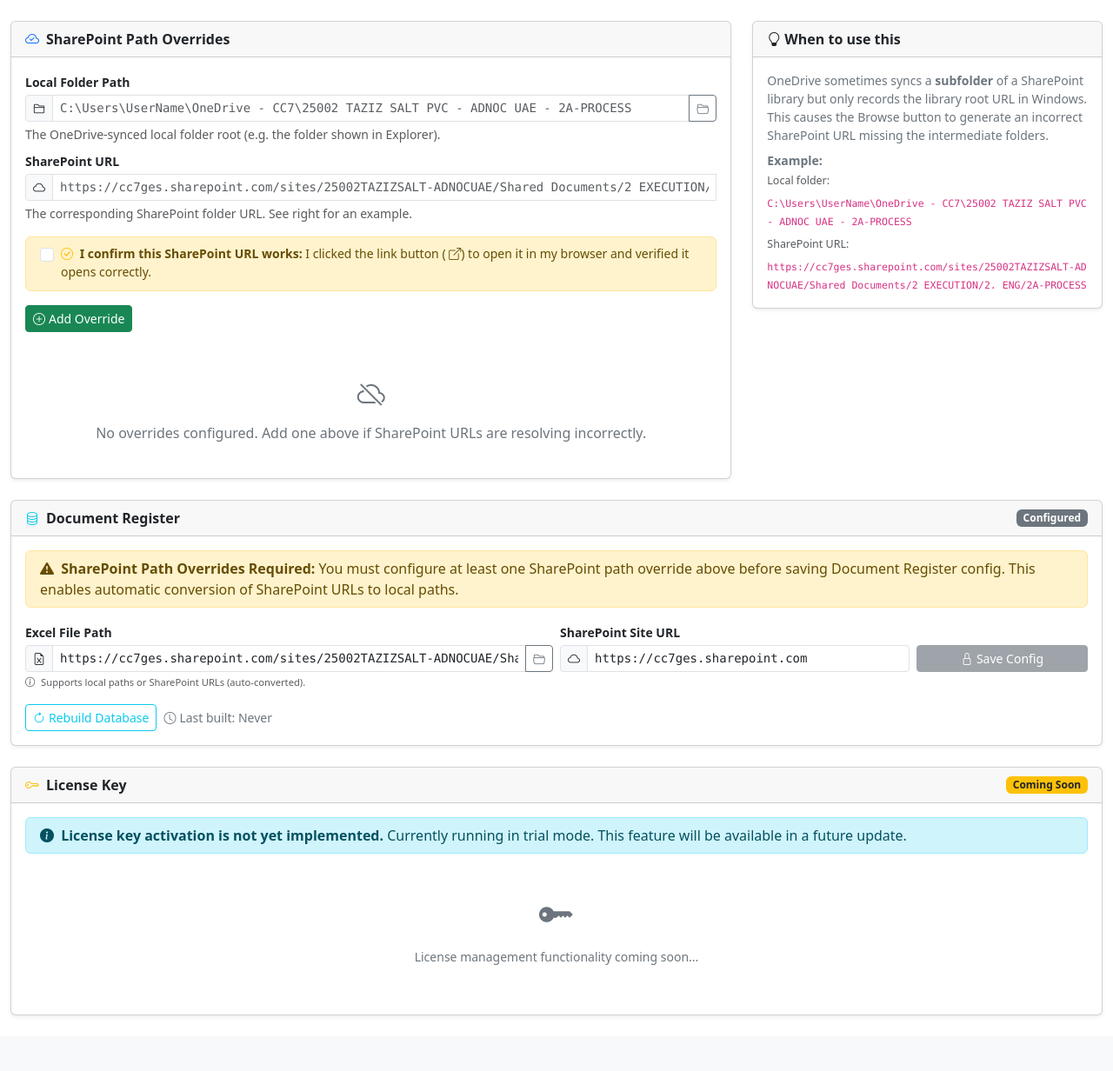
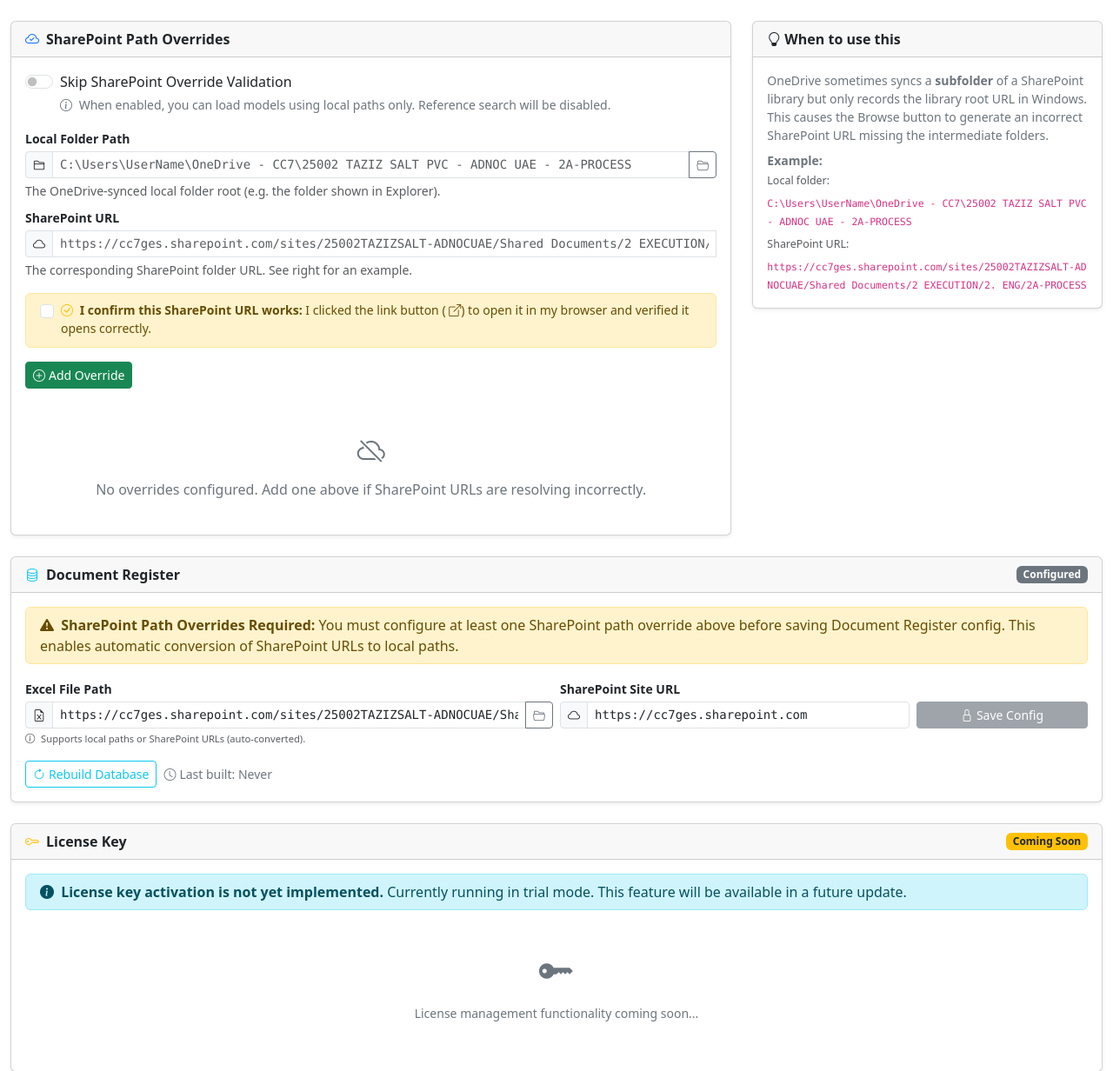
Before and after one commit to Unmask06/pyKorf, a Flask app: page /preferences in a window 1280 px wide. Shown: the part 57-1289 px from the top of the page at 87% size. Before the commit the page ends 1225 px from the top, so only its background shows below. Run offline with Flask 3, Linux system fonts and the light colour scheme; parts of the project's set-up code (start-up, migrations or seed data) failed here and were passed over; some libraries are stand-ins or nearby versions.

Commit message:
feat: Add SharePoint override toggle to skip validation
- Add skip_sp_override preference (default: false)
- Toggle positioned at top of SharePoint Path Overrides section
- When enabled: allows loading models with local paths only
- Reference search disabled when toggle is ON
- Default SharePoint URLs hidden when toggle is ON
- Auto-detect: if overrides exist, toggle defaults to OFF
- Help text explains consequences of enabling toggle
- Fixes report.py to include remarks and hold in Excel export

```diff
--- a/pykorf/app/operation/config/config.py
+++ b/pykorf/app/operation/config/config.py
@@ -59,9 +59,11 @@ from pykorf.app.operation.config.preferences import (
     get_global_parameters_selected,
     get_license_key,
     get_sp_overrides,
+    get_skip_sp_override,
     get_trial_start,
     set_license_key,
     set_sp_overrides,
+    set_skip_sp_override,
     set_trial_start,
     get_last_batch_folder_path,
     get_last_report_path,
@@ -125,6 +127,7 @@ __all__ = [
     "get_pms_path",
     "get_project_info_overrides",
     "get_recent_files",
+    "get_skip_sp_override",
     "get_sp_overrides",
     "get_stream_excel_last_imported",
     "get_stream_path",
@@ -152,6 +155,7 @@ __all__ = [
     "set_pms_excel_last_imported",
     "set_pms_excel_path",
     "set_project_info_overrides",
+    "set_skip_sp_override",
     "set_sp_overrides",
     "set_stream_excel_last_imported",
     "set_trial_start",
--- a/pykorf/app/operation/config/preferences.py
+++ b/pykorf/app/operation/config/preferences.py
@@ -300,6 +300,28 @@ def set_sp_overrides(overrides: dict[str, str]) -> None:
     save_config(config)
 
 
+def get_skip_sp_override() -> bool:
+    """Check if SharePoint override validation should be skipped.
+
+    Returns:
+        True if validation should be skipped (allow local paths only).
+        False by default (SharePoint overrides required).
+    """
+    config = load_config()
+    return config.get("skip_sp_override", False)
+
+
+def set_skip_sp_override(skip: bool) -> None:
+    """Save the skip SharePoint override preference.
+
+    Args:
+        skip: True to skip validation, False to require overrides.
+    """
+    config = load_config()
+    config["skip_sp_override"] = skip
+    save_config(config)
+
+
 def get_trial_start() -> str | None:
     """Get the ISO date string of when the trial period started.
 
--- a/pykorf/app/routes/preferences.py
+++ b/pykorf/app/routes/preferences.py
@@ -17,10 +17,12 @@ from pykorf.app.operation.config.preferences import (
     get_doc_register_sp_site_url,
     get_license_key,
     get_sp_overrides,
+    get_skip_sp_override,
     set_doc_register_excel_path,
     set_doc_register_sp_site_url,
     set_license_key,
     set_sp_overrides,
+    set_skip_sp_override,
 )
 from pykorf.app.operation.integration.sharepoint import clear_cache
 
@@ -233,6 +235,17 @@ def preferences_page():
                     "msg": "Both local path and SharePoint URL are required.",
                 }
 
+        elif action == "set_skip_sp_override":
+            skip = request.form.get("skip_sp_override") == "on"
+            set_skip_sp_override(skip)
+            _clear_config_cache()
+            flash = {
+                "type": "success" if skip else "info",
+                "msg": "SharePoint override validation "
+                + ("disabled" if skip else "enabled")
+                + ".",
+            }
+
         elif action == "set_doc_register_config":
             from pykorf.app.doc_register.excel_to_db import build_db_from_excel
             from pykorf.app.operation.integration.sharepoint import get_local_path_from_sp_url
@@ -303,10 +316,23 @@ def preferences_page():
     doc_register_excel_path_saved = get_doc_register_excel_path()
     doc_register_sp_site_url_saved = get_doc_register_sp_site_url()
     doc_register_db_last_imported_val = get_doc_register_db_last_imported()
+    skip_sp_override = get_skip_sp_override()
 
     # Get default Document Register URL from project_defaults.toml (cached)
     defaults = _get_project_defaults()
-    default_doc_register_url = defaults.get("sharepoint", {}).get("doc_register_url", "")
+
+    # Auto-detect toggle state: if overrides exist, default to OFF (enforce validation)
+    if not skip_sp_override and len(overrides) > 0:
+        skip_sp_override = False
+    elif not skip_sp_override and len(overrides) == 0:
+        # No overrides configured - user can enable toggle to skip validation
+        skip_sp_override = get_skip_sp_override()  # Keep saved preference
+
+    # Default URL handling: hide when skip_sp_override is ON
+    if skip_sp_override:
+        default_doc_register_url = ""  # Hidden, user must enter local path
+    else:
+        default_doc_register_url = defaults.get("sharepoint", {}).get("doc_register_url", "")
 
     # Use saved path or default if blank
     doc_register_excel_path = doc_register_excel_path_saved or default_doc_register_url
@@ -335,4 +361,5 @@ def preferences_page():
         dr_flash=dr_flash,
         default_doc_register_url=default_doc_register_url,
         sp_overrides_configured=sp_overrides_configured,
+        skip_sp_override=skip_sp_override,
     )
--- a/pykorf/app/routes/report.py
+++ b/pykorf/app/routes/report.py
@@ -91,6 +91,8 @@ def generate_report():
 
                 ref_store = ReferencesStore.load(kdf_path) if kdf_path else None
                 basis = ref_store.basis if ref_store else ""
+                remarks = ref_store.remarks if ref_store else ""
+                hold = ref_store.hold if ref_store else ""
                 references = (
                     [
                         {
@@ -107,8 +109,8 @@ def generate_report():
                 exporter = ResultExporter(
                     model,
                     basis=basis,
-                    remarks=ref_store.remarks if ref_store else "",
-                    hold=ref_store.hold if ref_store else "",
+                    remarks=remarks,
+                    hold=hold,
                     references=references,
                 )
                 exporter.export_to_excel(str(report_file))
--- a/pykorf/app/templates/file_picker.html
+++ b/pykorf/app/templates/file_picker.html
@@ -17,7 +17,7 @@
     <div class="alert alert-warning" role="alert">
       <div class="fw-semibold mb-1"><i class="bi bi-shield-lock-fill me-1"></i>Setup Required Before Opening a Model</div>
       <ul class="mb-2 ps-3 small">
-        {% if not sp_ok %}
+        {% if not sp_ok and not skip_sp_override %}
         <li>SharePoint Override — not configured</li>
         {% endif %}
         {% if not doc_register_ok %}
--- a/pykorf/app/templates/preferences.html
+++ b/pykorf/app/templates/preferences.html
@@ -8,6 +8,33 @@ head_extra %}{% endblock %} {% block content %}
         <i class="bi bi-cloud-check text-primary"></i>SharePoint Path Overrides
       </div>
       <div class="card-body">
+        <!-- Skip SharePoint Override Toggle -->
+        <form method="post" action="/preferences" class="mb-3">
+          <input type="hidden" name="action" value="set_skip_sp_override" />
+          <div class="form-check form-switch">
+            <input
+              class="form-check-input"
+              type="checkbox"
+              id="skip_sp_override"
+              name="skip_sp_override"
+              {%
+              if
+              skip_sp_override
+              %}checked{%
+              endif
+              %}
+              onchange="this.form.submit()"
+            />
+            <label class="form-check-label" for="skip_sp_override">
+              Skip SharePoint Override Validation
+            </label>
+            <small class="text-secondary d-block mt-1">
+              <i class="bi bi-info-circle me-1"></i>
+              When enabled, you can load models using local paths only. Reference search will be disabled.
+            </small>
+          </div>
+        </form>
+
         {% if flash %}
         <div
           class="alert alert-{{ flash.type }} alert-dismissible fade show py-2"
@@ -315,7 +342,7 @@ head_extra %}{% endblock %} {% block content %}
         </div>
         {% endif %}
 
-        {% if not sp_overrides_configured %}
+        {% if not sp_overrides_configured and not skip_sp_override %}
         <div class="alert alert-warning py-2 mb-3">
           <i class="bi bi-exclamation-triangle-fill me-1"></i>
           <strong>SharePoint Path Overrides Required:</strong>
@@ -344,7 +371,7 @@ head_extra %}{% endblock %} {% block content %}
                 class="form-control font-monospace"
                 id="dr_excel_path"
                 name="dr_excel_path"
-                placeholder="{{ default_doc_register_url or 'C:\path\to\Document Register.xlsx' }}"
+                placeholder="{% if skip_sp_override %}C:\path\to\Document Register.xlsx{% else %}{{ default_doc_register_url or 'C:\path\to\Document Register.xlsx' }}{% endif %}"
                 value="{{ doc_register_excel_path or '' }}"
                 autocomplete="off"
               />
@@ -361,7 +388,7 @@ head_extra %}{% endblock %} {% block content %}
             <div class="form-text" style="font-size: 0.7rem;">
               <i class="bi bi-info-circle me-1"></i>
               Supports local paths or SharePoint URLs (auto-converted).
-              {% if not doc_register_excel_path and default_doc_register_url %}
+              {% if not doc_register_excel_path and default_doc_register_url and not skip_sp_override %}
               <br /><i class="bi bi-arrow-return-right me-1"></i>
               Default: <code class="small">{{ default_doc_register_url[:60] }}...</code>
               {% endif %}
@@ -388,7 +415,7 @@ head_extra %}{% endblock %} {% block content %}
           </div>
           <div class="col-lg-2">
             <label class="form-label small fw-semibold mb-1">&nbsp;</label>
-            {% if not sp_overrides_configured %}
+            {% if not sp_overrides_configured and not skip_sp_override %}
             <button
               type="button"
               class="btn btn-sm btn-secondary w-100"
```
Also changed, not shown: pykorf/app/routes/data.py (+12 -6 lines), pykorf/app/routes/file_picker.py (+31 -4 lines), pykorf/app/routes/model_core.py (+11 -3 lines), pykorf/app/routes/references.py (+14 -0 lines), pykorf/app/templates/references.html (+11 -0 lines).
